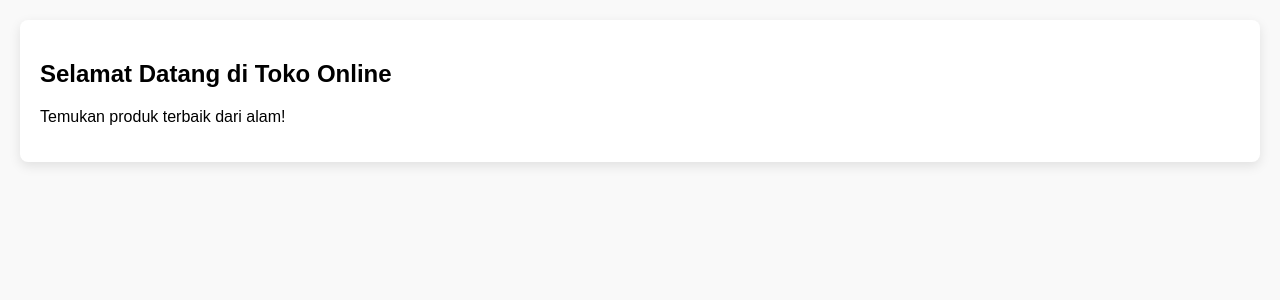
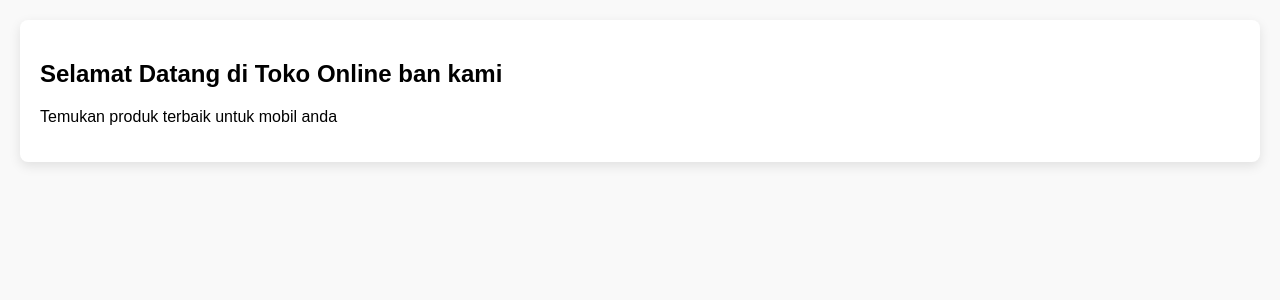
Before and after one commit to nouvalrfqi/Tugas7LabPPL, a Django app: template toko/katalog/templates/katalog/home.html in a window 1280 px wide. Shown: the part 144-444 px from the top of the page. Run offline with Django 3.2, Linux system fonts and the light colour scheme; the template is opened without the code that fills it, so the values that code supplies are empty.

Commit message:
Initial commit

```diff
--- a/toko/katalog/templates/katalog/home.html
+++ b/toko/katalog/templates/katalog/home.html
@@ -1,6 +1,6 @@
 {% extends 'katalog/base.html' %}
 
 {% block content %}
-<h2>Selamat Datang di Toko Online</h2>
-<p>Temukan produk terbaik dari alam!</p>
+<h2>Selamat Datang di Toko Online ban kami</h2>
+<p>Temukan produk terbaik untuk mobil anda</p>
 {% endblock %}
--- a/toko/katalog/templates/katalog/kontak.html
+++ b/toko/katalog/templates/katalog/kontak.html
@@ -5,6 +5,6 @@
 <ul>
     <li>Email: support@toko.com</li>
     <li>Telepon: +62 812-3456-7890</li>
-    <li>Alamat: Jl. Raya Utama No. 123, Jakarta</li>
+    <li>Alamat: Jl. Medan jaya, Bandung</li>
 </ul>
 {% endblock %}
--- a/toko/katalog/templates/katalog/tentang.html
+++ b/toko/katalog/templates/katalog/tentang.html
@@ -2,6 +2,6 @@
 
 {% block content %}
 <h2>Tentang Kami</h2>
-<p>Kami adalah toko online yang menyediakan produk-produk alami dan organik.</p>
-<p>Misi kami adalah memberikan yang terbaik untuk kesehatan dan kesejahteraan pelanggan.</p>
+<p>Kami adalah toko online yang menyediakan ban terbaik yang ada di muka bumi</p>
+<p>Misi kami adalah memberikan yang terbaik untuk keselematan pelanggan berkendara.</p>
 {% endblock %}
```
Also changed, not shown: toko/katalog/views.py (+11 -5 lines), toko/katalog/static/katalog/images/ban_all_terrain.jpg (added), toko/katalog/static/katalog/images/ban_eco.jpg (added), toko/katalog/static/katalog/images/ban_performance.jpg (added).
